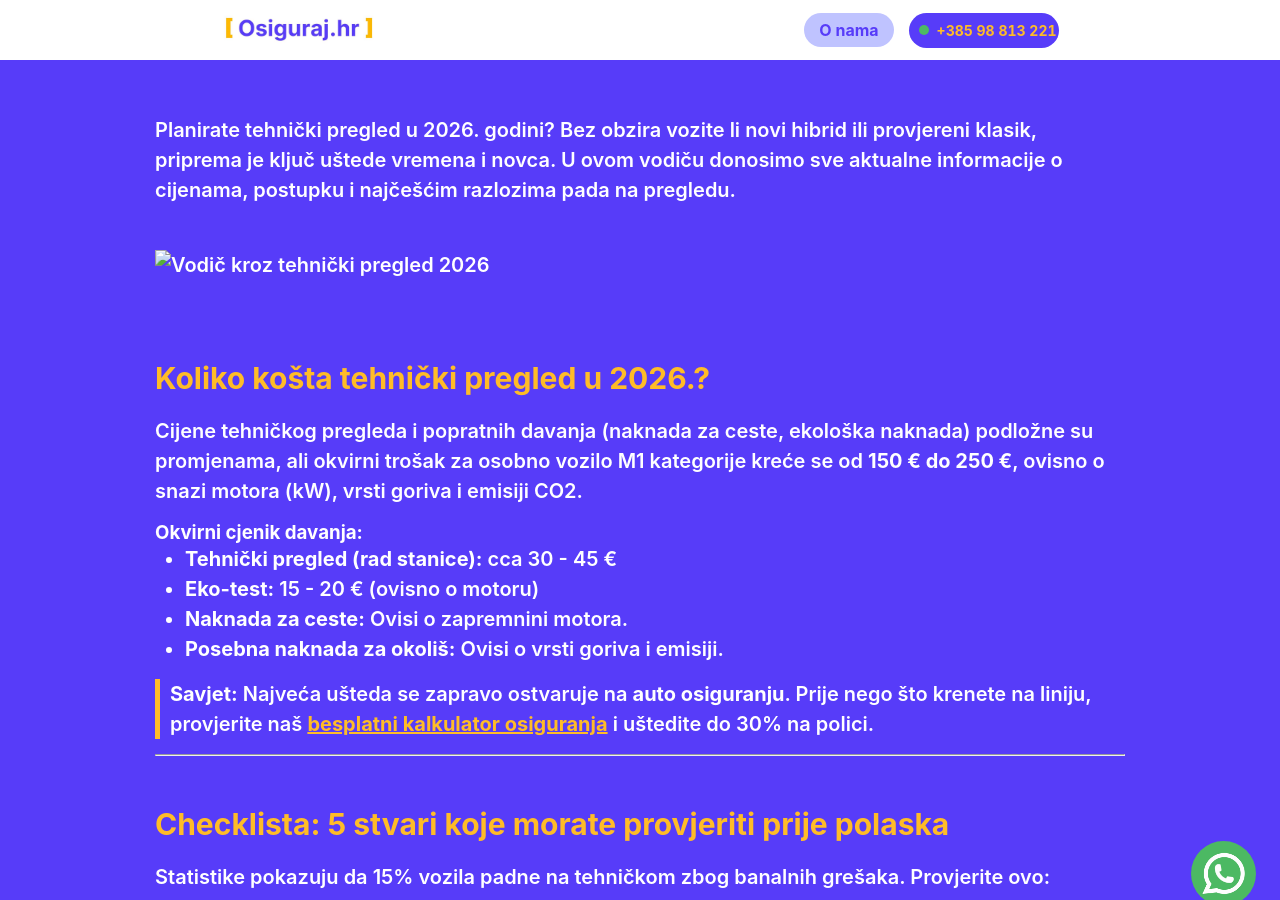
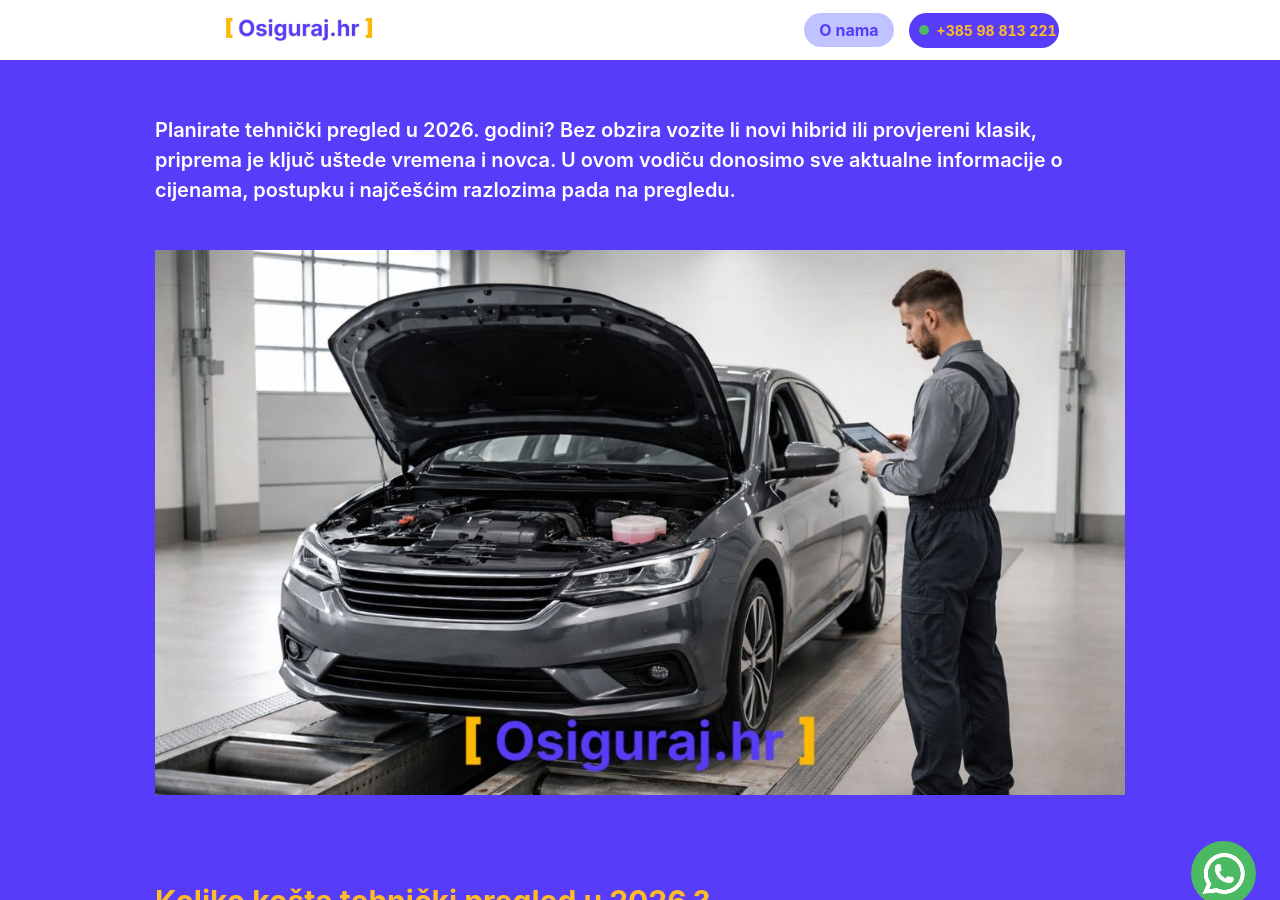
Before and after one commit to Filip-Gale/OsigurajHR, a Jekyll site: the page built from _posts/2026-02-16-vodic-kroz-tehnicki-pregled.md, in a window 1280 px wide and 900 px high. Built offline with Jekyll 4.4.1, drawn with Linux system fonts in a browser that asks for light colours.

Commit message:
Update 2026-02-16-vodic-kroz-tehnicki-pregled.md

```diff
--- a/_posts/2026-02-16-vodic-kroz-tehnicki-pregled.md
+++ b/_posts/2026-02-16-vodic-kroz-tehnicki-pregled.md
@@ -2,12 +2,12 @@
 layout: post
 title: "Tehnički pregled vozila 2026: Kompletni vodič, cijene i kako proći iz prve"
 description: "Sve na jednom mjestu: detaljan cjenik tehničkog pregleda u 2026., popis dokumenata, checklista za siguran prolazak i lokacije po gradovima u Hrvatskoj."
-image: /img/blog/tehnicki-pregled-2026.jpg
+image: /img/tehnicki-pregled-2026.jpg
 ---
 
 Planirate tehnički pregled u 2026. godini? Bez obzira vozite li novi hibrid ili provjereni klasik, priprema je ključ uštede vremena i novca. U ovom vodiču donosimo sve aktualne informacije o cijenama, postupku i najčešćim razlozima pada na pregledu.
 
-![Vodič kroz tehnički pregled 2026](https://www.osiguraj.hr/img/blog/tehnicki-pregled-2026.jpg)
+![Vodič kroz tehnički pregled 2026](/img/tehnicki-pregled-2026.jpg)
 
 ## Koliko košta tehnički pregled u 2026.?
 
@@ -27,13 +27,13 @@ Cijene tehničkog pregleda i popratnih davanja (naknada za ceste, ekološka nakn
 
 Statistike pokazuju da 15% vozila padne na tehničkom zbog banalnih grešaka. Provjerite ovo:
 
-1.  **Signalizacija:** Rade li sva svjetla (uključujući osvjetljenje tablice i žmigavce)?
-2.  **Tekućine:** Provjerite razinu ulja i tekućine za pranje stakla.
-3.  **Gume:** Provjerite dubinu ripne i tlak u gumama.
-4.  **Obvezna oprema:** Imate li ispravan vatrogasni aparat (za komercijalna vozila), trokut, prvu pomoć i rezervne žarulje?
-5.  **Dokumenti:** Pripremite prometnu dozvolu i dokaz o uplaćenoj polici obveznog osiguranja.
+1. **Signalizacija:** Rade li sva svjetla (uključujući osvjetljenje tablice i žmigavce)?
+2. **Tekućine:** Provjerite razinu ulja i tekućine za pranje stakla.
+3. **Gume:** Provjerite dubinu ripne i tlak u gumama.
+4. **Obvezna oprema:** Imate li ispravan vatrogasni aparat (za komercijalna vozila), trokut, prvu pomoć i rezervne žarulje?
+5. **Dokumenti:** Pripremite prometnu dozvolu i dokaz o uplaćenoj polici obveznog osiguranja.
 
-![Checklista za tehnički pregled vozila](https://www.osiguraj.hr/img/blog/checklista-tehnicki-pregled.jpg)
+![Checklista za tehnički pregled vozila](/img/checklista-tehnicki-pregled.jpg)
 
 ---
 
@@ -65,4 +65,4 @@ Ne, za prolazak vam je potrebno samo [obvezno auto osiguranje (AO)](/kasko/). Ip
 ---
 
 ## Zaključak
-Pravovremena priprema štedi novac. Provjerite svoje vozilo, osigurajte se na vrijeme i obavite tehnički pregled bez stresa. Za najbrži izračun cijene osiguranja, posjetite naš [digitalni servis](/digitalno-auto-osiguranje/).
+Pravovremena priprema štedi novac. Provjerite svoje vozilo, osigurajte se na vrijeme i obavite tehnički pregled bez stresa. Za najbrži izračun cijene osiguranja, posjetite naš [digitalni servis](/izracunaj-cijenu/).
```
